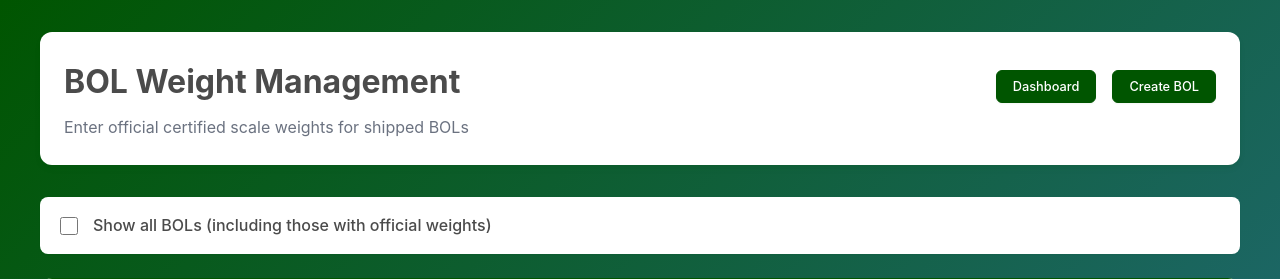
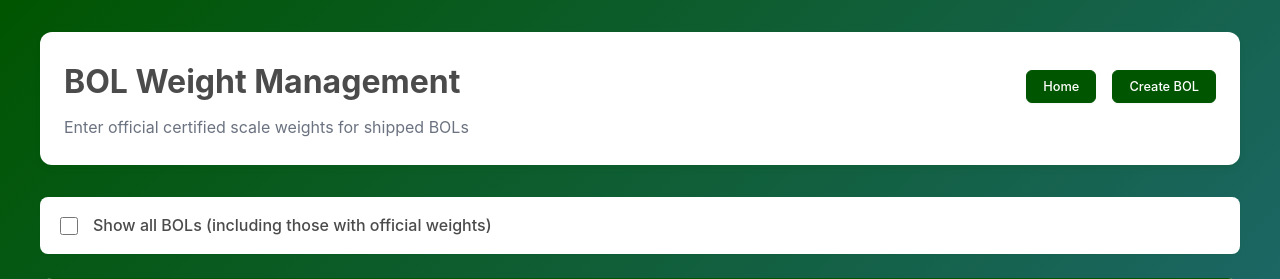
Before and after one commit to CBRT513/django-primetrade, a Django app: page /bol-weights.html in a window 1280 px wide. Shown: the top 279 px of the page. Run offline with Django 4.2, Linux system fonts and the light colour scheme; a user stored in the database is signed in; data comes from the database, SQL or seed files in the repository; data that the repository does not hold is empty.

Commit message:
Changed 'Dashboard' back to 'Home'

```diff
--- a/templates/bol-weights.html
+++ b/templates/bol-weights.html
@@ -160,7 +160,7 @@
         <p style="margin: 0; color: var(--text-secondary);">Enter official certified scale weights for shipped BOLs</p>
       </div>
       <div class="nav-links">
-        <a href="/" class="btn">Dashboard</a>
+        <a href="/" class="btn">Home</a>
         <a href="/office.html" class="btn">Create BOL</a>
       </div>
     </div>
```
